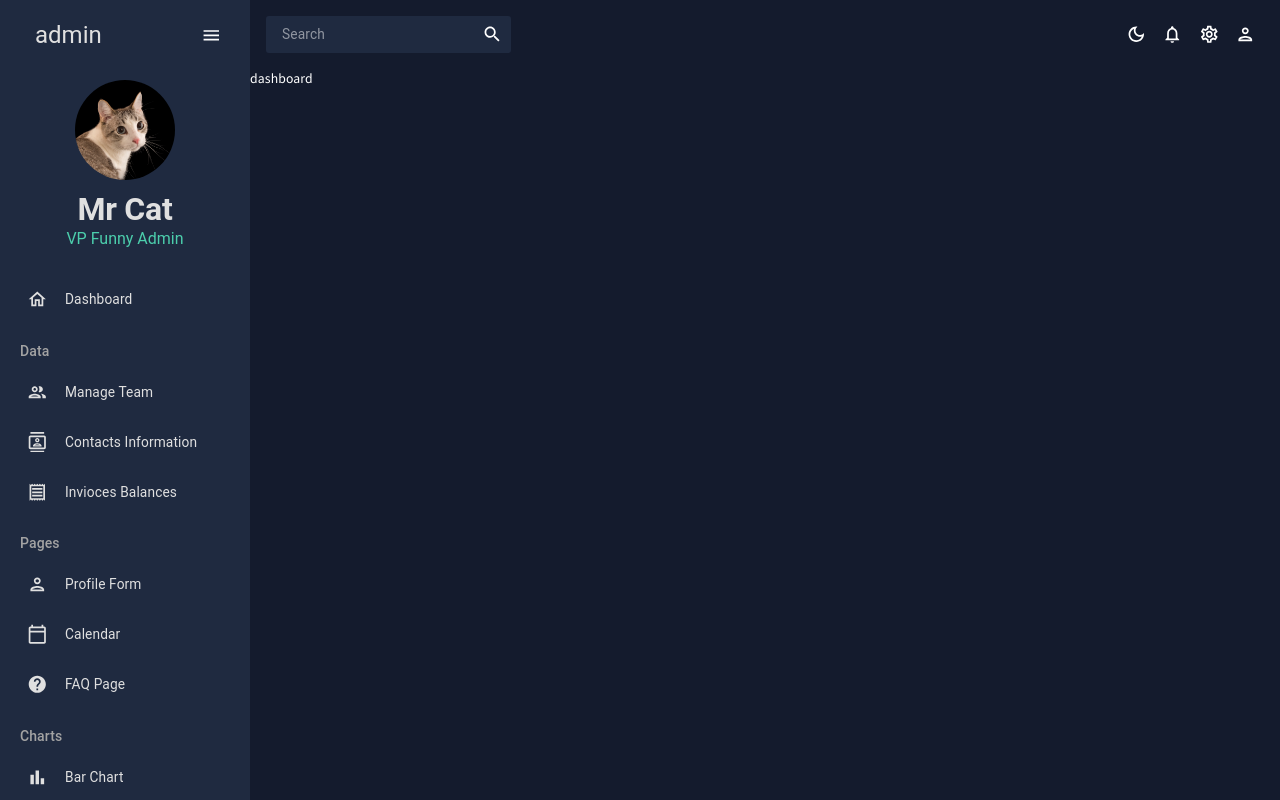
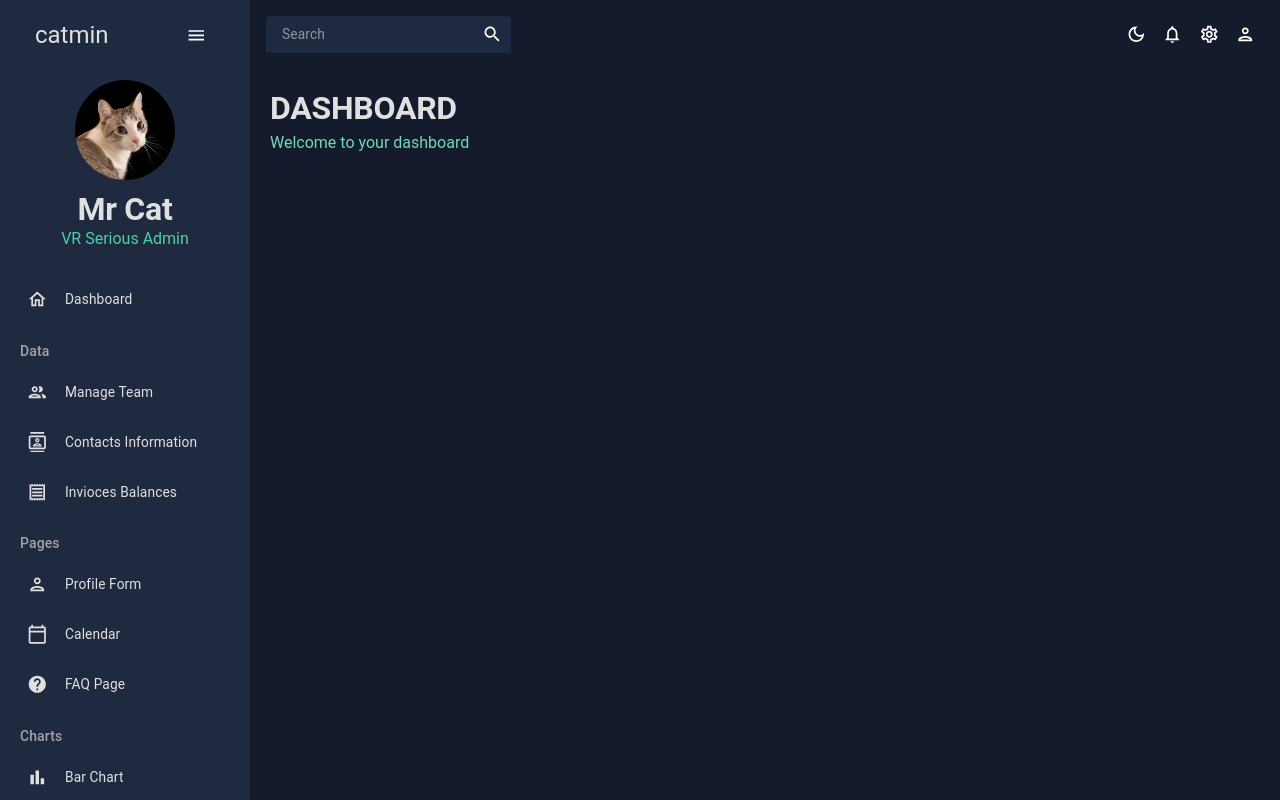
Before and after one commit to Ohleh/react-admin, a React (Create React App) app: page / in a window 1280 px wide. Shown: the top 800 px of the page. Built offline with nearby package versions, Linux system fonts and the light colour scheme.

Commit message:
hover item color

```diff
--- /dev/null
+++ b/src/components/Header.jsx
@@ -0,0 +1,25 @@
+import React from "react";
+import { Typography, Box, useTheme } from "@mui/material";
+import { tokens } from "../theme";
+
+const Header = ({ title, subtitle }) => {
+  const theme = useTheme();
+  const colors = tokens(theme.palette.mode);
+  return (
+    <Box mb="30px">
+      <Typography
+        variant="h2"
+        color={colors.grey[100]}
+        fontWeight="Bold"
+        sx={{ mb: "5px" }}
+      >
+        {title}
+      </Typography>
+      <Typography variant="h5" color={colors.greenAccent[400]}>
+        {subtitle}
+      </Typography>
+    </Box>
+  );
+};
+
+export default Header;
--- a/src/scenes/dashboard/index.jsx
+++ b/src/scenes/dashboard/index.jsx
@@ -1,7 +1,15 @@
 import React from "react";
+import { Box } from "@mui/material";
+import Header from "../../components/Header";
 
 const dashboard = () => {
-  return <div>dashboard</div>;
+  return (
+    <Box m="20px">
+      <Box display="flex" justifyContent="space-between" alignItems="center">
+        <Header title="DASHBOARD" subtitle="Welcome to your dashboard" />
+      </Box>
+    </Box>
+  );
 };
 
 export default dashboard;
--- a/src/scenes/global/Sidebar.jsx
+++ b/src/scenes/global/Sidebar.jsx
@@ -59,12 +59,20 @@
         //   "& .pro-inner-item": {
         //     padding: "5px 35px 5px 20px !important",
         //   },
+        "& .ps-menu-button": {
+          padding: "5px 35px 5px 20px !important",
+        },
         //   "& .pro-inner-item:hover": {
         //     color: "#868dfb !important",
         //   },
         "& .ps-menu-button:hover": {
-          backgroundColor: "#868dfb !important",
+          color: "#868dfb !important",
+          backgroundColor: "transparent !important",
         },
+        // "& .ps-menu-label:hover": {
+        //   color: "#868dfb !important",
+        //   backgroundColor: "transparent !important",
+        // },
         //   "& .pro-menu-item.active": {
         //     color: "#6870fa !important",
         //   },
@@ -89,7 +97,7 @@
                 ml="15px"
               >
                 <Typography variant="h3" color={colors.grey[100]}>
-                  admin
+                  catmin
                 </Typography>
                 <IconButton>
                   <MenuOutlinedIcon />
@@ -120,7 +128,7 @@
                   Mr Cat
                 </Typography>
                 <Typography variant="h5" color={colors.greenAccent[500]}>
-                  VP Funny Admin
+                  VR Serious Admin
                 </Typography>
               </Box>
             </Box>
```
